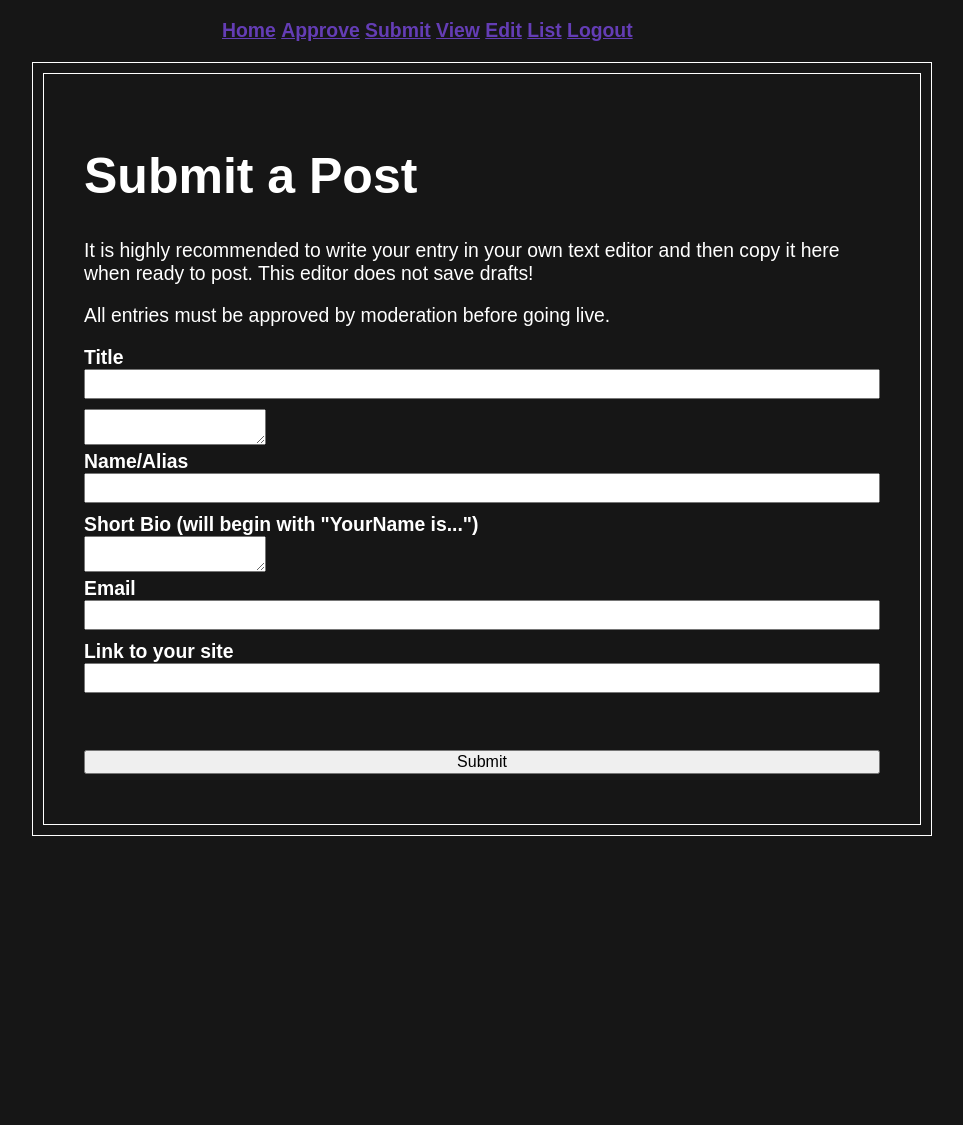
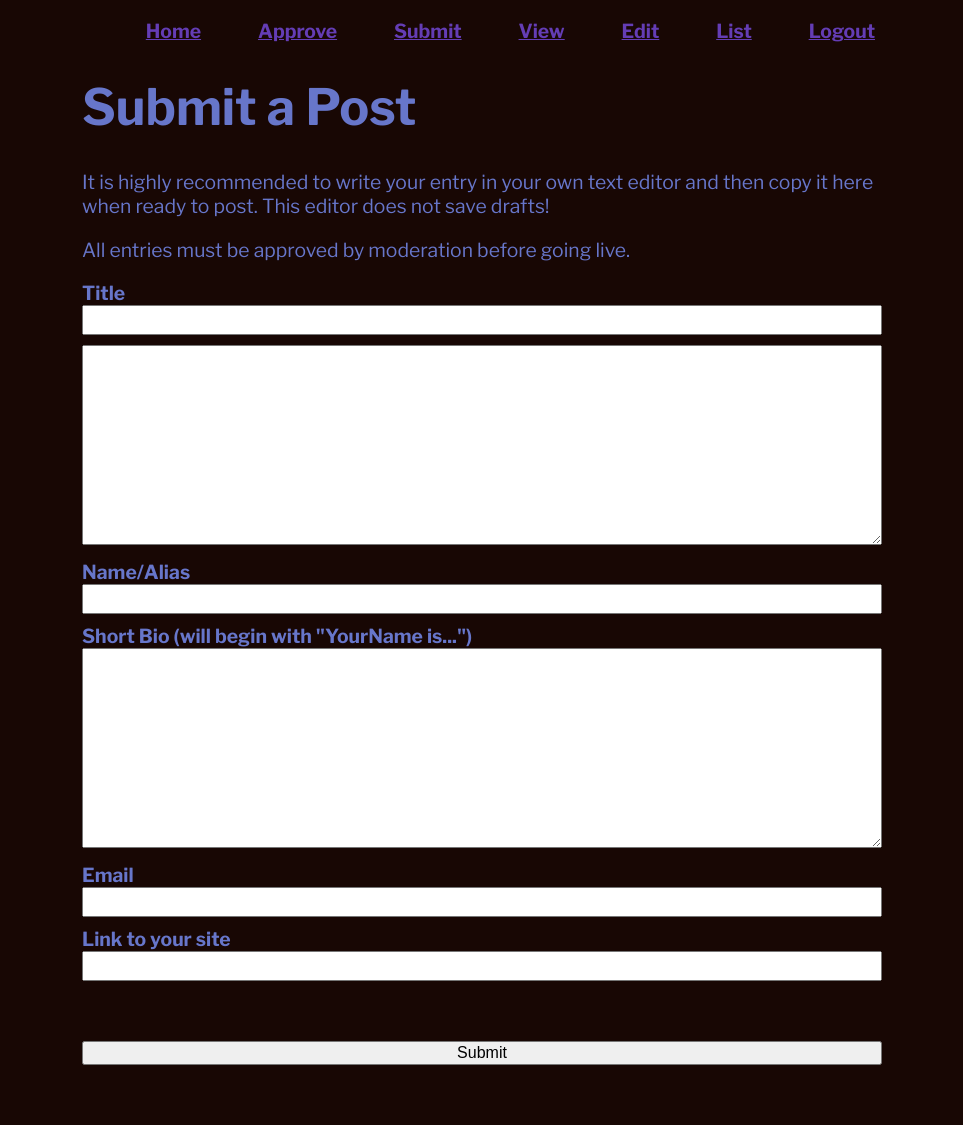
Before and after one commit to sadgrlonline/yesterblog, a PHP site: page /submit/ in a window 1280 px wide. Shown: the whole page, without its empty margins (158-1121 px from the left). Before the commit the page ends 836 px from the top, so only its background shows below. Run offline with PHP 8.4, Linux system fonts and the light colour scheme; the visitor is signed in with stand-in values (Sample User, id 1); some libraries are stand-ins or nearby versions.

Commit message:
updated styles

```diff
--- a/style.css
+++ b/style.css
@@ -1,28 +1,47 @@
+@font-face {
+    font-family: 'Libre Franklin';
+    src: url('assets/fonts/LibreFranklin-VariableFont_wght.ttf');
+}
+
+@font-face {
+    font-family: 'Libre Franklin';
+    src: url('assets/fonts/LibreFranklin-Italic-VariableFont_wght.ttf');
+    font-style: italic;
+}
+
 * {
     box-sizing: border-box;
 }
+
+:root {
+    --bg-color: #180704;
+    --text-color: #6776ca;
+    --text-color-lt: #9aa4df;
+    --accent: #ac91ea;
+    --accent2: #1d00a8;
+}
+
+
 
 html,
 body {
     margin: 0;
     padding: 0;
-    font-family: sans-serif;
-    background-color: #161616;
-    color: white;
+    font-family: 'Libre Franklin', sans-serif;
+    background-color: var(--bg-color);
+    color: var(--text-color);
     font-size: 1.1em;
 }
 
 .container {
     max-width: 900px;
     margin: 0 auto;
-    border: 1px solid white;
 }
 
 .wrapper {
     margin: 10px;
-    border: 1px solid white;
-    background-color: #161616;
     padding: 40px;
+    padding-top: 0;
 }
 
 table {
@@ -90,17 +120,20 @@ h1 {
 }
 
 .comment {
-    border: 1px solid white;
+    border: 1px solid var(--accent);
     padding: 20px;
 }
 
 nav {
-    max-width: 600px;
+    max-width: 900px;
     margin: 0 auto;
 }
 
 nav ul {
     list-style-type: none;
+    padding: 0;
+    display: flex;
+    justify-content: space-evenly;
 }
 
 nav ul li {
@@ -163,10 +211,21 @@ label {
     font-weight: bold;
 }
 
-input {
+input,
+textarea {
     margin-bottom: 10px;
     font-size: 16px;
     font-family: sans-serif;
+}
+
+textarea {
+    width: 100%;
+    margin-bottom: 10px;
+    height: 200px;
+}
+
+.tox-tinymce {
+    height: 600px !important;
 }
 
 #titleInput {
```
Also changed, not shown: other parts of style.css (+43 -3 lines).
